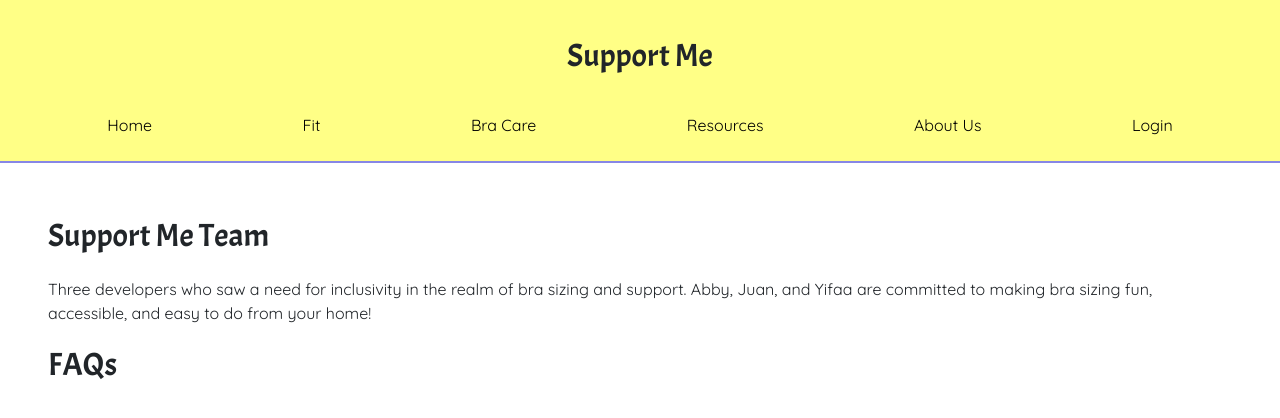
After one commit to support-me/support-me, a Django app: page /about/ in a window 1280 px wide. The commit adds this page. Shown: the top 418 px of the page. Run offline with Django 3.2, Linux system fonts and the light colour scheme; some libraries are stand-ins or nearby versions; some web fonts are replaced.

Commit message:
added abouthtml and connected urls/views

```diff
--- /dev/null
+++ b/core/templates/about.html
@@ -0,0 +1,9 @@
+{% extends "base.html" %}
+
+{% block content %}
+<h1>Support Me Team</h1>
+<p>Three developers who saw a need for inclusivity in the realm of bra sizing and support. Abby, Juan, and Yifaa are committed to making bra sizing fun, accessible, and easy to do from your home!</p>
+
+<h1>FAQs</h1>
+
+{% endblock %}
--- a/core/templates/base.html
+++ b/core/templates/base.html
@@ -23,7 +23,7 @@
         <li class="nav-item"><a href="{% url 'brafitting' %}">Fit</a></li>
         <li class="nav-item"><a href="{% url 'bra-care' %}">Bra Care</a></li>
         <li class="nav-item"><a href="{% url 'resources' %}">Resources</a></li>
-        <li class="nav-item"><a href="{% url 'home' %}">About Us</a></li>
+        <li class="nav-item"><a href="{% url 'about' %}">About Us</a></li>
         {% if user.is_authenticated %}
         <li class="nav-item"><a href="{% url 'profile' %}">{{ user.username }}</a></li>
         <li class="nav-item"><a href="{% url 'account_logout' %}">Sign Out</a></li>
--- a/core/views.py
+++ b/core/views.py
@@ -137,3 +137,6 @@ def profile(request):
         'brafitting': brafitting,
     }
     return render(request, 'profile.html', context=context)
+
+def about(request):
+    return render(request, 'about.html')
--- a/support_me/urls.py
+++ b/support_me/urls.py
@@ -47,7 +47,7 @@ urlpatterns = [
     path('bra-care/', views.BraCare, name='bra-care'),
     path('brafitting/suggestion-form/<int:fitting_id>', views.suggestion_form, name = 'suggestion-form'),
     path('brafitting/suggestion-form/suggestion-form/<int:fitting_id>/<int:suggestion_id>', views.results, name='results'),
-
+    path('about/', views.about, name='about')
 ]
 
 urlpatterns += static(settings.STATIC_URL, document_root=settings.STATIC_ROOT)
```
